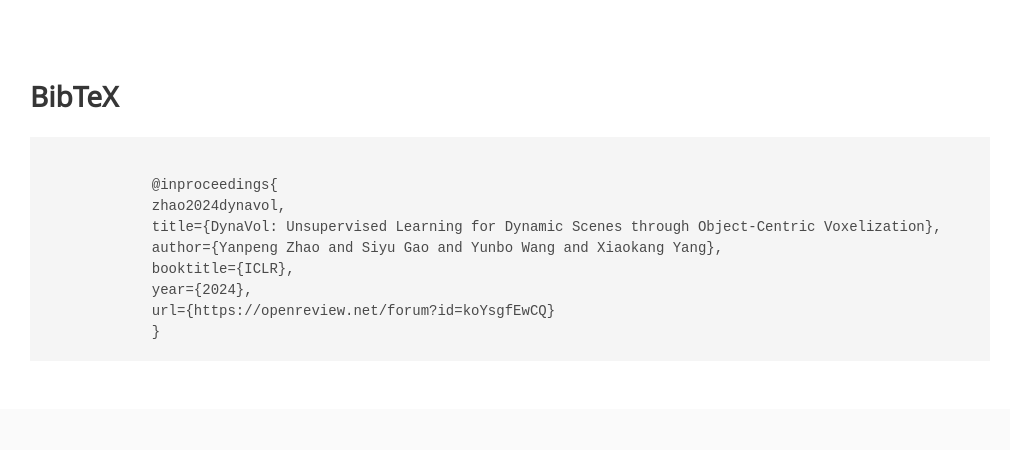
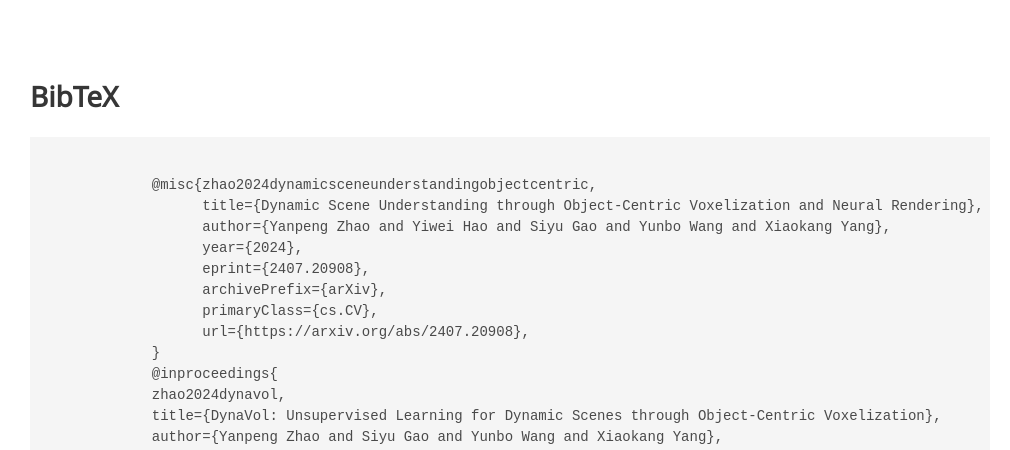
Before and after one commit to zyp123494/DynaVol-S.github.io, a plain HTML site: page index.html in a window 1280 px wide. Shown: the part 2934-3384 px from the top of the page, without its empty margins (130-1140 px from the left). Drawn offline with nearby package versions, Linux system fonts and the light colour scheme; some icons are missing; a web font is replaced by a local one.

Commit message:
Update index.html

```diff
--- a/index.html
+++ b/index.html
@@ -70,7 +70,7 @@
                         <div class="publication-links">
                             <!-- PDF Link. -->
                             <span class="link-block">
-                                <a href="https://arxiv.org/pdf/2305.00393"
+                                <a href="https://arxiv.org/abs/2407.20908"
                                    class="external-link button is-normal is-rounded is-dark">
                                   <span class="icon">
                                       <i class="fas fa-file-pdf"></i>
@@ -371,6 +371,15 @@ Furthermore, once trained, the explicitly meaningful voxel features enable addit
     <div class="container is-max-desktop content">
         <h2 class="title">BibTeX</h2>
         <pre><code>
+            @misc{zhao2024dynamicsceneunderstandingobjectcentric,
+                  title={Dynamic Scene Understanding through Object-Centric Voxelization and Neural Rendering},
+                  author={Yanpeng Zhao and Yiwei Hao and Siyu Gao and Yunbo Wang and Xiaokang Yang},
+                  year={2024},
+                  eprint={2407.20908},
+                  archivePrefix={arXiv},
+                  primaryClass={cs.CV},
+                  url={https://arxiv.org/abs/2407.20908},
+            }
             @inproceedings{
             zhao2024dynavol,
             title={DynaVol: Unsupervised Learning for Dynamic Scenes through Object-Centric Voxelization},
```
